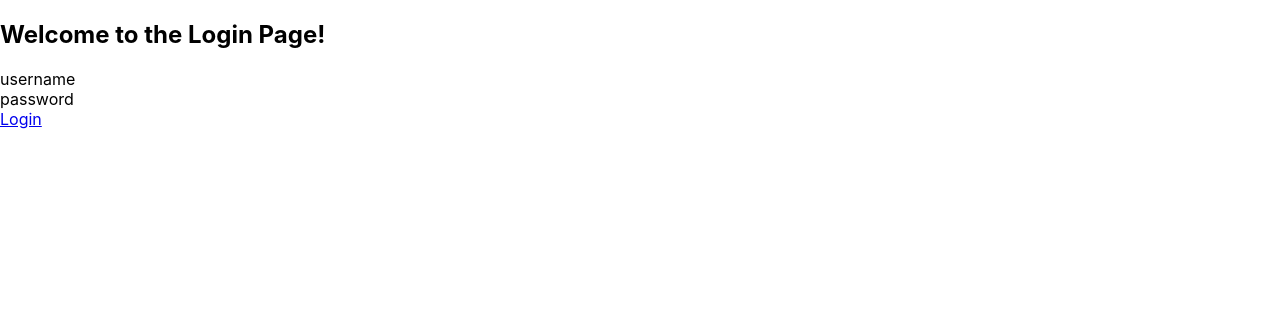
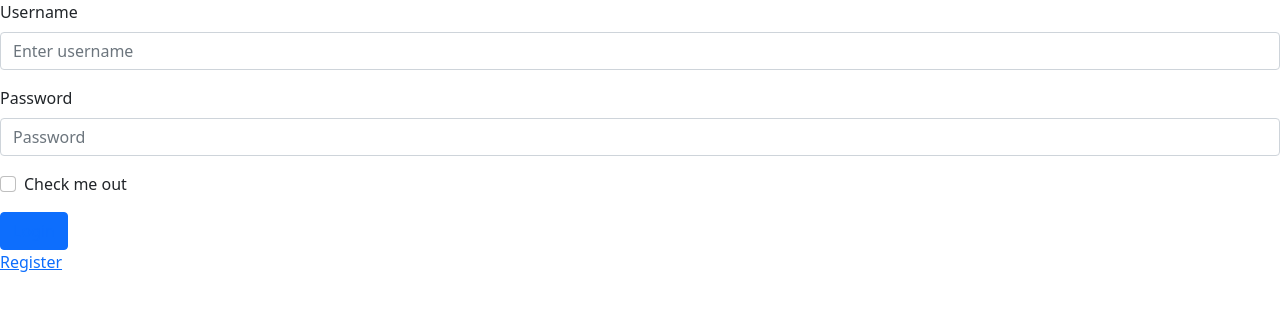
Before and after one commit to RonKu01/iwd_assignment, a React (Create React App) app: page /login in a window 1280 px wide. Shown: the top 310 px of the page. Built offline with nearby package versions, Linux system fonts and the light colour scheme.

Commit message:
0226 1.30pm

```diff
--- a/package.json
+++ b/package.json
@@ -6,7 +6,9 @@
     "@testing-library/jest-dom": "^5.16.2",
     "@testing-library/react": "^12.1.3",
     "@testing-library/user-event": "^13.5.0",
+    "bootstrap": "^5.1.3",
     "react": "^17.0.2",
+    "react-bootstrap": "^2.1.2",
     "react-dom": "^17.0.2",
     "react-scripts": "5.0.0",
     "web-vitals": "^2.1.4"
--- a/src/App.js
+++ b/src/App.js
@@ -1,9 +1,9 @@
 import React, {Component} from 'react';
 import { Routes, Route, Link } from "react-router-dom";
+import Main from "./components/Main";
 import Login from "./components/Login";
 import Register from "./components/Register";
 import Dashboard from "./components/Dashboard";
-import './App.css';
 
 class App extends Component {
     render() {
@@ -20,19 +20,4 @@ class App extends Component {
     }
 }
 
-function Main() {
-    return (
-        <>
-            <main>
-                <h2>Welcome to the homepage!</h2>
-                <p>You can do this, I believe in you.</p>
-            </main>
-            <nav>
-                <Link to="/login">Login</Link>
-                <Link to="/register">Register</Link>
-            </nav>
-        </>
-    );
-}
-
 export default App
--- a/src/components/Login.jsx
+++ b/src/components/Login.jsx
@@ -1,17 +1,34 @@
-import React, {Component} from "react";
+import React, {Component, useState} from "react";
 import { Routes, Route, Link } from "react-router-dom";
+import {Button, Form} from "react-bootstrap";
 
 function Login() {
     return (
         <>
             <main>
-                <h2>Welcome to the Login Page!</h2>
-                <label>username</label> <br/>
-                <label>password</label>
+                <Form>
+                    <Form.Group className="mb-3" controlId="formUsername" >
+                        <Form.Label>Username</Form.Label>
+                        <Form.Control type="text" placeholder="Enter username" />
+                    </Form.Group>
+
+                    <Form.Group className="mb-3" controlId="formPassword" >
+                        <Form.Label>Password</Form.Label>
+                        <Form.Control type="password" placeholder="Password" />
+                    </Form.Group>
+                    <Form.Group className="mb-3" controlId="formCheckbox" >
+                        <Form.Check type="checkbox" label="Check me out" />
+                    </Form.Group>
+                    <Button variant="primary" type="submit">
+                        <nav>
+                            <Link to="/Dashboard">Login</Link>
+                        </nav>
+                    </Button>
+                    <nav>
+                        <Link to="/register">Register</Link>
+                    </nav>
+                </Form>
             </main>
-            <nav>
-                <Link to="/Dashboard">Login</Link>
-            </nav>
         </>
     );
 }
--- /dev/null
+++ b/src/components/Main.jsx
@@ -0,0 +1,18 @@
+import React, {Component} from "react";
+import { Routes, Route, Link } from "react-router-dom";
+
+function Main() {
+    return (
+        <>
+            <main>
+                <h2>Welcome to the homepage!</h2>
+                <p>You can do this, I believe in you.</p>
+            </main>
+            <nav>
+                <Link to="/login">Login</Link>
+            </nav>
+        </>
+    );
+}
+
+export default Main;
--- a/src/index.js
+++ b/src/index.js
@@ -3,6 +3,7 @@ import ReactDOM from 'react-dom';
 import { BrowserRouter } from "react-router-dom";
 import './index.css';
 import App from './App';
+import 'bootstrap/dist/css/bootstrap.min.css';
 
 ReactDOM.render(
     <BrowserRouter>
```
Also changed, not shown: 1 other file (tests, documents, lock files or other folders).
